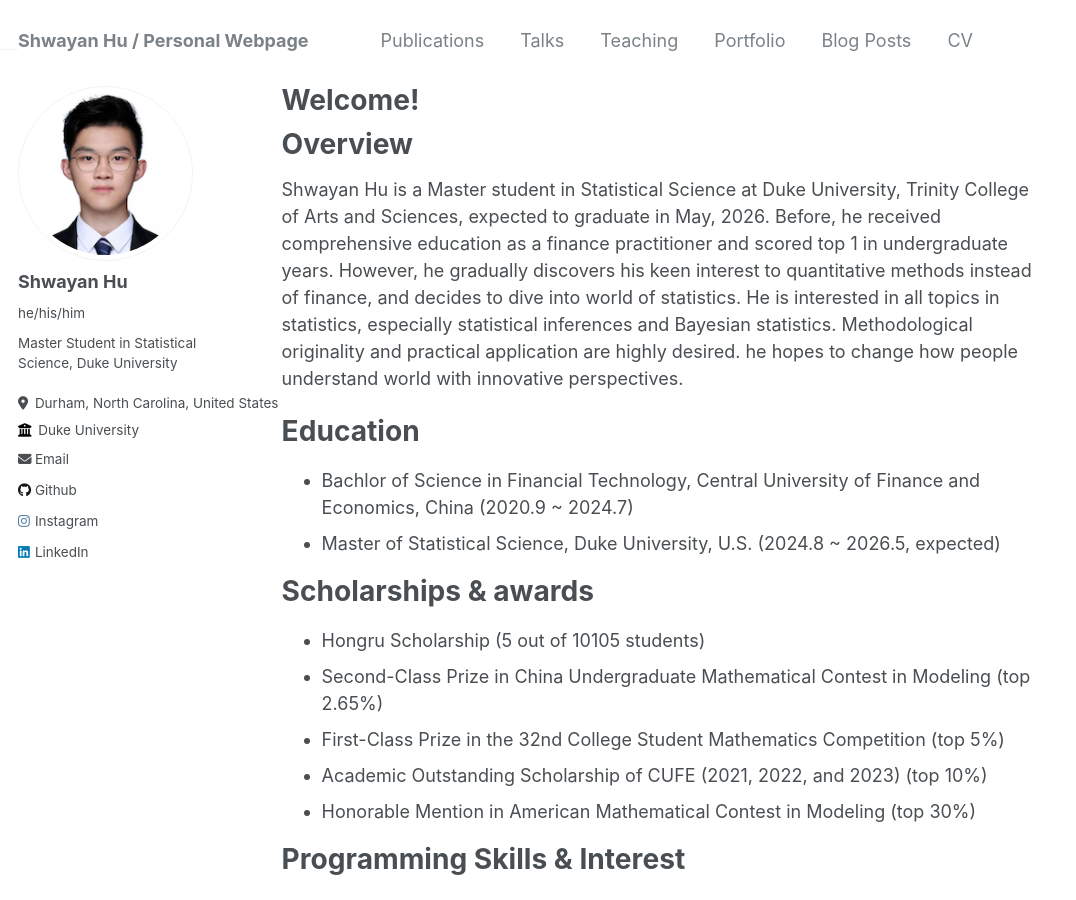
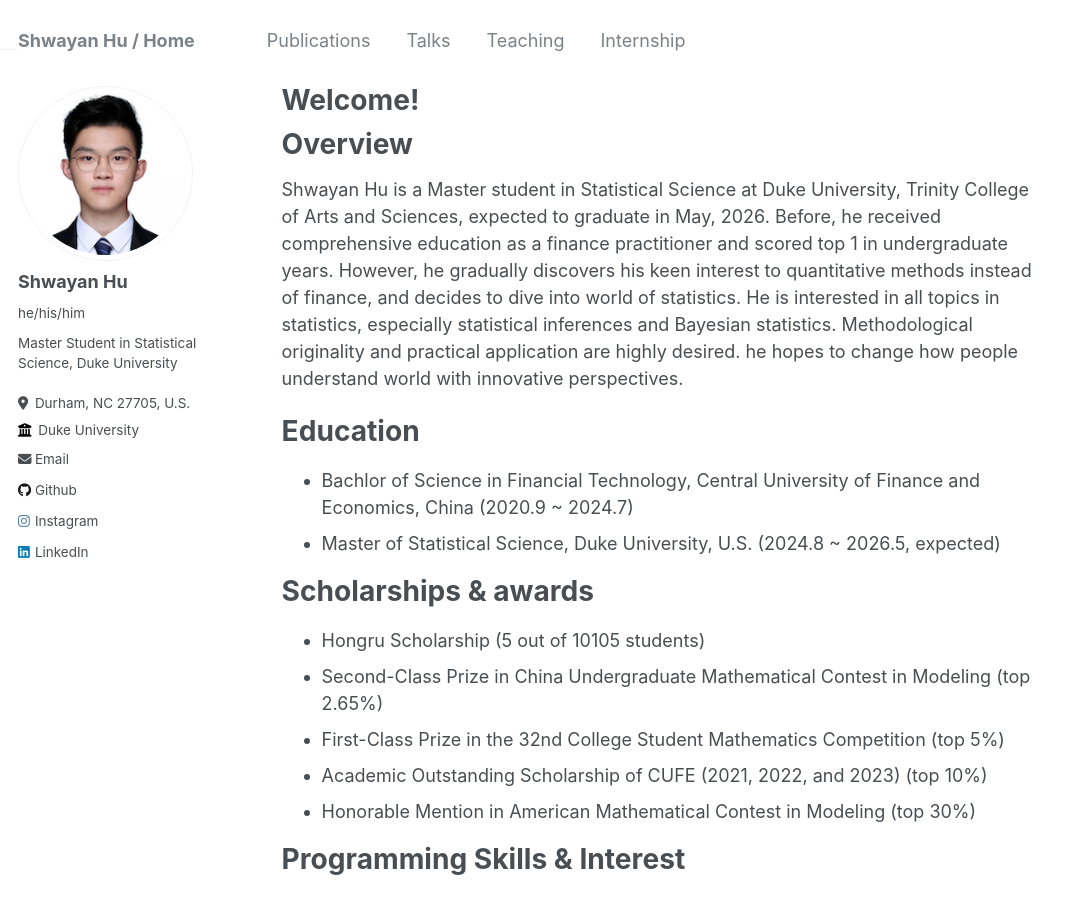
Before and after one commit to ShwayanHu/ShwayanHu.github.io, a Jekyll site: the page built from _pages/about.md, in a window 1280 px wide and 900 px high. Shown: the whole window, without its empty margins (0-1076 px from the left). Built offline with Jekyll 4.4.1, drawn with Linux system fonts in a browser that asks for light colours.

Commit message:
internship

```diff
--- a/_config.yml
+++ b/_config.yml
@@ -8,7 +8,7 @@
 
 # Basic Site Settings
 locale                   : "en-US"
-title                    : "Shwayan Hu / Personal Webpage"
+title                    : "Shwayan Hu / Home"
 title_separator          : "-"
 name                     : &name "Shwayan Hu"
 description              : &description "personal description"
@@ -25,7 +25,7 @@ author:
   name             : "Shwayan Hu"
   pronouns         : "he/his/him" # example: "she/her"
   bio              : "Master Student in Statistical Science, Duke University"
-  location         : "Durham, North Carolina, United States"
+  location         : "Durham, NC 27705, U.S."
   employer         : "Duke University"
   uri              : # URL
   email            : "xueyanhu1231@gmail.com"
--- a/_data/navigation.yml
+++ b/_data/navigation.yml
@@ -9,14 +9,14 @@ main:
   - title: "Teaching"
     url: /teaching/
 
-  - title: "Portfolio"
-    url: /portfolio/
+  - title: "Internship"
+    url: /internship/
 
-  - title: "Blog Posts"
-    url: /year-archive/
+#  - title: "Blog Posts"
+#    url: /year-archive/
 
-  - title: "CV"
-    url: /cv/
+#  - title: "CV"
+#    url: /cv/
 
 #  - title: "Guide"
 #    url: /markdown/
```
Also changed, not shown: _intership/Huatai.md (added, +6 -0 lines), _intership/Tongxinyuan.md (added, +6 -0 lines), 1 other file.
